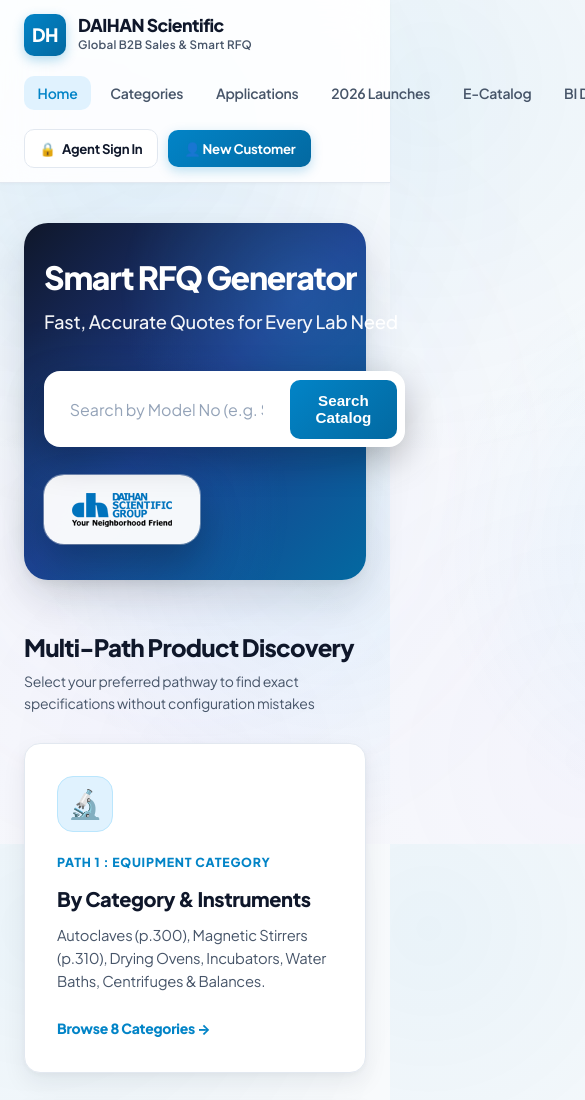
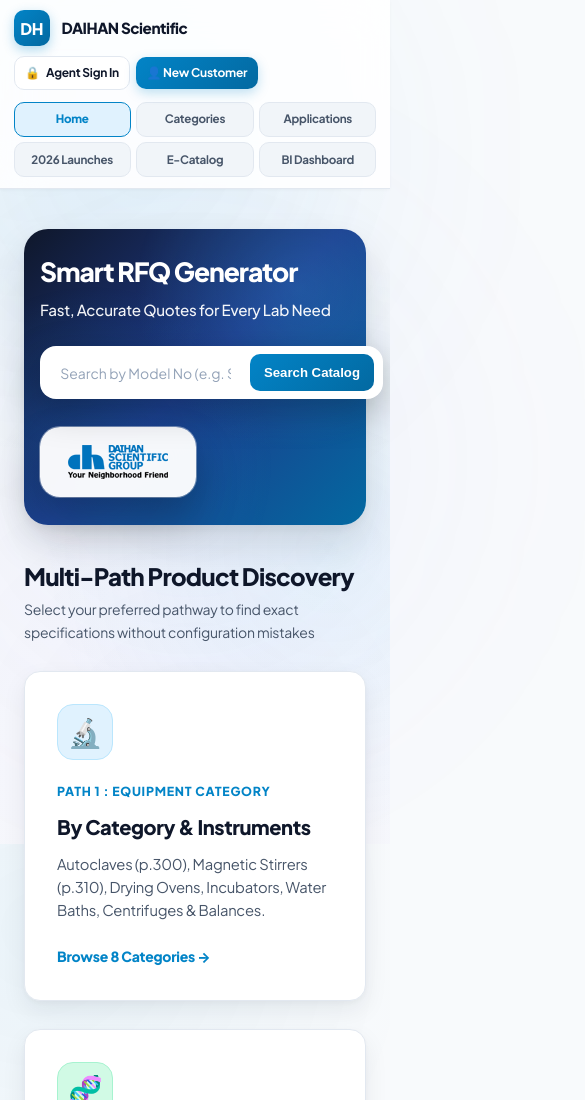
Before and after one commit to abita99-ai/DH-Global-Sales-Smartquote, a plain HTML site: page index.html in a window 390 px wide. Shown: the top 1100 px of the page, 585 px wide, since content can reach past the window. Drawn offline with Linux system fonts and the light colour scheme.

Commit message:
fix(mobile): update navigation menu to 3x2 grid layout and fix hero search overflow

```diff
--- a/css/style.css
+++ b/css/style.css
@@ -426,6 +426,7 @@
 
 .hero-search-box input {
   flex: 1;
+  min-width: 0;
   border: none;
   background: transparent;
   outline: none;
@@ -1163,15 +1164,113 @@
 
 @media (max-width: 768px) {
   .header-inner {
+    display: flex;
     flex-wrap: wrap;
+    align-items: center;
+    justify-content: space-between;
+    padding: 0.65rem 0.85rem;
+    gap: 0.6rem 0.5rem;
+  }
+
+  .logo-area {
+    order: 1;
+  }
+
+  .logo-icon {
+    width: 36px;
+    height: 36px;
+    font-size: 1rem;
+  }
+
+  .logo-text h1 {
+    font-size: 0.95rem;
+  }
+
+  .logo-text p {
+    font-size: 0.65rem;
+  }
+
+  .header-actions {
+    order: 2;
+    gap: 0.35rem;
+  }
+
+  .site-header nav {
+    order: 3;
+    width: 100%;
+    margin-top: 0.15rem;
+  }
+
+  /* Mobile Navigation Bar: 3x2 Grid (3 on top row, 3 on bottom row) */
+  .nav-links {
+    display: grid;
+    grid-template-columns: repeat(3, 1fr);
+    gap: 0.35rem;
+    width: 100%;
+    margin: 0;
+    padding: 0;
+    list-style: none;
+  }
+
+  .nav-links li {
+    display: flex;
+    width: 100%;
+  }
+
+  .nav-links a {
+    display: flex;
+    align-items: center;
+    justify-content: center;
+    width: 100%;
+    text-align: center;
+    padding: 0.5rem 0.2rem;
+    font-size: 0.775rem;
+    font-weight: 700;
+    border-radius: var(--radius-sm);
+    background: #f1f5f9;
+    border: 1px solid var(--border-color);
+    white-space: nowrap;
+  }
+
+  .nav-links a:hover,
+  .nav-links a.active {
+    background: var(--primary-light);
+    color: var(--primary);
+    border-color: var(--primary);
+    font-weight: 800;
   }
 
   .hero-banner {
-    padding: 2.25rem 1.25rem;
+    padding: 1.75rem 1rem;
+    margin-bottom: 2rem;
   }
 
   .hero-banner h2 {
-    font-size: 2rem;
+    font-size: 1.65rem;
+  }
+
+  .hero-banner p,
+  .hero-subcopy {
+    font-size: 0.95rem;
+    margin-bottom: 1.5rem;
+  }
+
+  .hero-search-box {
+    width: 100%;
+    gap: 0.4rem;
+  }
+
+  .hero-search-box input {
+    min-width: 0;
+    padding: 0.6rem 0.75rem;
+    font-size: 0.875rem;
+  }
+
+  .hero-search-box button {
+    padding: 0.6rem 0.9rem;
+    font-size: 0.825rem;
+    white-space: nowrap;
+    flex-shrink: 0;
   }
 
   .spec-header-grid {
@@ -1188,3 +1287,20 @@
     align-items: stretch;
   }
 }
+
+@media (max-width: 480px) {
+  .logo-text p {
+    display: none;
+  }
+
+  .nav-links a {
+    font-size: 0.725rem;
+    padding: 0.45rem 0.15rem;
+  }
+
+  .btn-agent-login,
+  .cart-btn {
+    padding: 0.4rem 0.65rem;
+    font-size: 0.75rem;
+  }
+}
```
